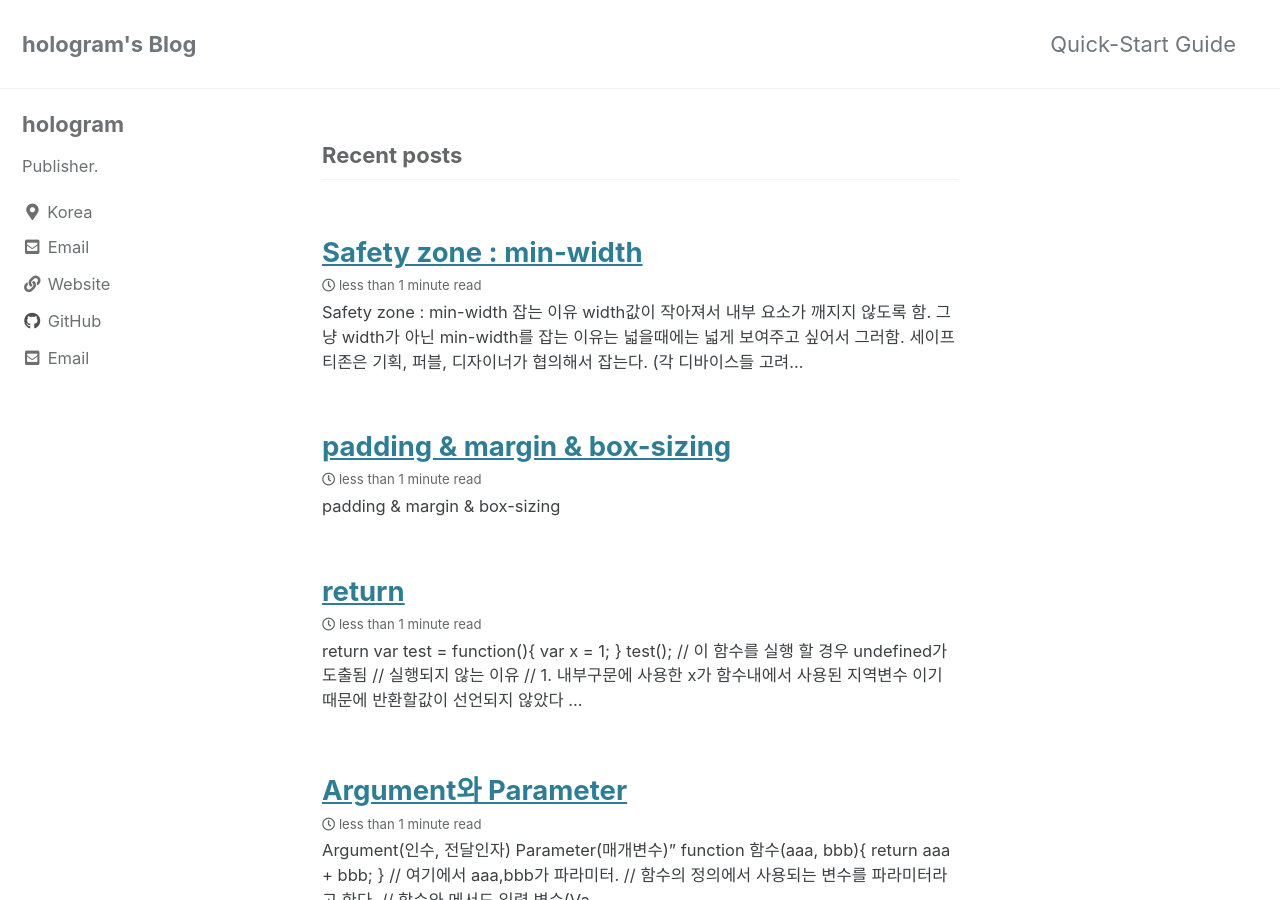
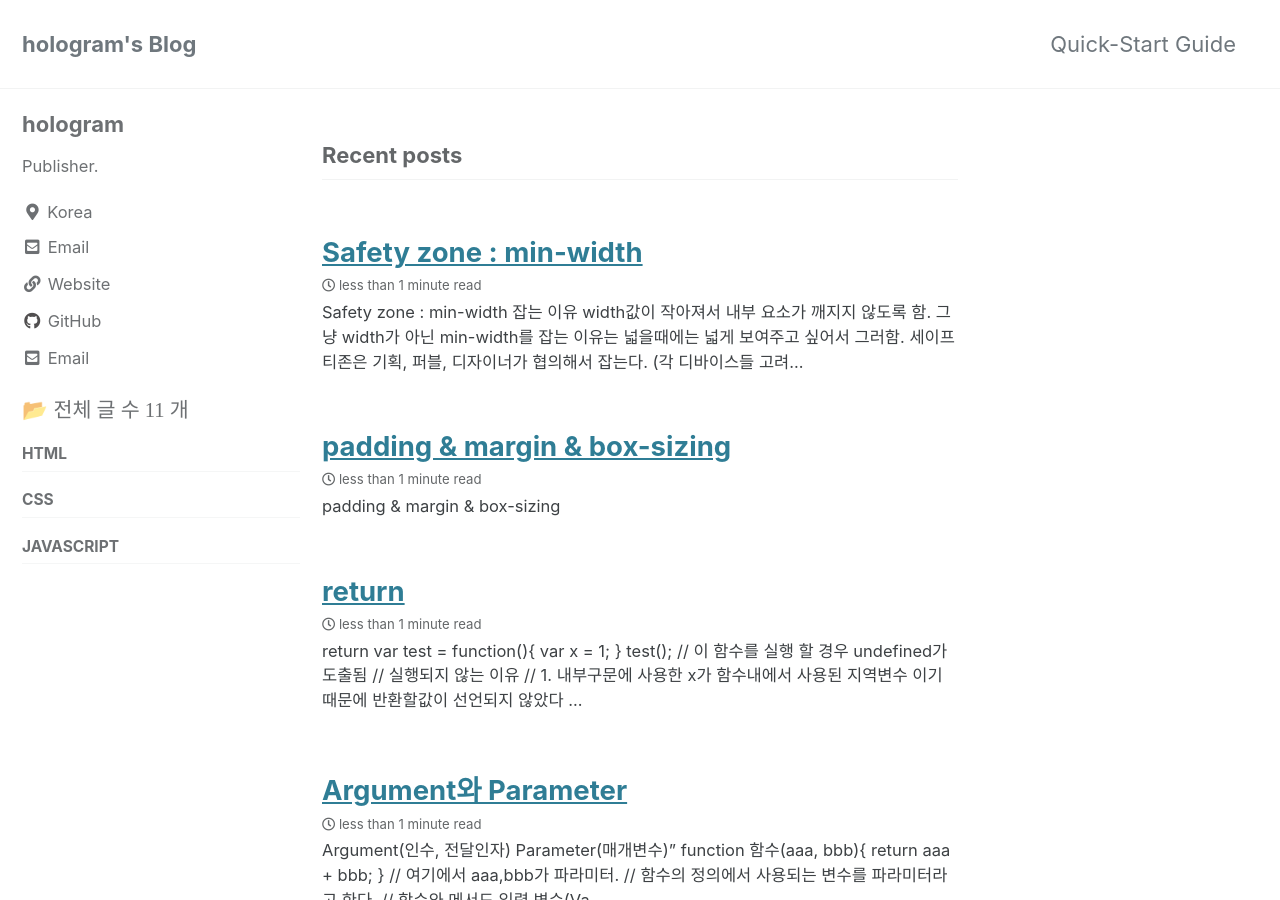
Before and after one commit to holo-gram/holo-gram.github.io, a Jekyll site: the page built from index.html, in a window 1280 px wide and 900 px high. Built offline with Jekyll 4.4.1, drawn with Linux system fonts in a browser that asks for light colours; cached includes are drawn as plain includes; the list of posts is cut into pages by our own code.

Commit message:
블로그 카테고리 페이지 셋팅

```diff
--- a/_config.yml
+++ b/_config.yml
@@ -277,3 +277,4 @@ defaults:
       comments: # true
       share: true
       related: true
+      sidebar_main: true
--- /dev/null
+++ b/_includes/nav_list_main
@@ -0,0 +1,44 @@
+<!--전체 글 수를 세기 위한 연산. sum 변수에 전체 글 수 저장-->
+
+{% assign sum = site.posts | size %}
+
+<nav class="nav__list">
+  <input id="ac-toc" name="accordion-toc" type="checkbox" />
+  <label for="ac-toc">{{ site.data.ui-text[site.locale].menu_label }}</label>
+  <ul class="nav__items" id="category_tag_menu">
+      <!--전체 글 수-->
+      <li>
+            📂 <span style="font-family:'Cafe24Oneprettynight';">전체 글 수</style> <span style="font-family:'Coming Soon';">{{sum}}</style> <span style="font-family:'Cafe24Oneprettynight';">개</style>
+      </li>
+      <li>
+        <!-- span 태그로 카테고리들을 크게 분류 -->
+        <span class="nav__sub-title">HTML</span>
+            <!--ul 태그로 같은 카테고리들 모아둔 페이지들 나열-->
+            <ul>
+                <!--Html 카테고리 글들을 모아둔 페이지인 /categories/html 주소의 글로 링크 연결-->
+                <!--category[1].size 로 해당 카테고리를 가진 글의 개수 표시-->
+                {% for category in site.categories %}
+                    {% if category[0] == "Html" %}
+                        <li><a href="/categories/html" class="">html ({{category[1].size}})</a></li>
+                    {% endif %}
+                {% endfor %}
+            </ul>
+        <span class="nav__sub-title">CSS</span>
+            <ul>
+                {% for category in site.categories %}
+                    {% if category[0] == "Css" %}
+                        <li><a href="/categories/css" class="">css ({{category[1].size}})</a></li>
+                    {% endif %}
+                {% endfor %}
+            </ul>
+        <span class="nav__sub-title">JAVASCRIPT</span>
+            <ul>
+                {% for category in site.categories %}
+                    {% if category[0] == "Javascript" %}
+                        <li><a href="/categories/javascript" class="">javascript ({{category[1].size}})</a></li>
+                    {% endif %}
+                {% endfor %}
+            </ul>
+      </li>
+  </ul>
+</nav>
--- a/_includes/sidebar.html
+++ b/_includes/sidebar.html
@@ -15,5 +15,10 @@
       {% include nav_list nav=page.sidebar.nav %}
     {% endif %}
   {% endif %}
+
+  {% if page.sidebar_main %}
+    {% include nav_list_main %}
+  {% endif %}
+
   </div>
 {% endif %}
--- a/index.html
+++ b/index.html
@@ -1,4 +1,5 @@
 ---
 layout: home
 author_profile: true
+sidebar_main: true
 ---
```
Also changed, not shown: _pages/categories/category-css.md (added, +11 -0 lines), _pages/categories/category-html.md (added, +11 -0 lines), _pages/categories/category-javascript.md (added, +11 -0 lines).
